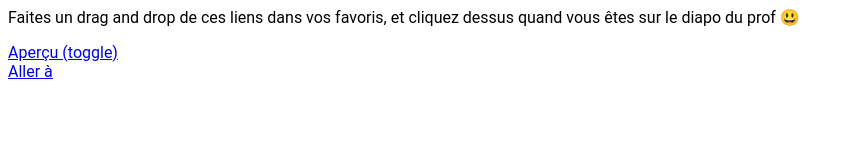
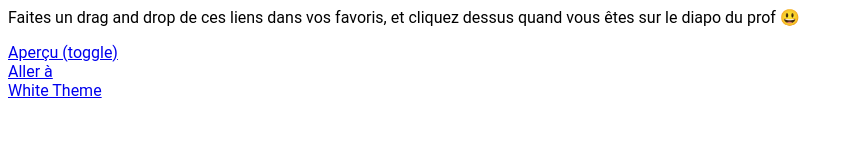
Before and after one commit to Drarig29/reveal-js-things, a plain HTML site: page index.html in a window 1280 px wide. Shown: the whole page, without its empty margins (0-854 px from the left). Drawn offline with Linux system fonts and the light colour scheme.

Commit message:
Added White Theme

```diff
--- a/index.html
+++ b/index.html
@@ -11,3 +11,6 @@
 <a href="javascript:Reveal.toggleOverview()">Aperçu (toggle)</a>
 <br>
 <a href="javascript:var%20s%20=%20document.createElement('script');s.type='text/javascript';document.body.appendChild(s);s.src='https://drarig29.github.io/reveal-js-things/inject.js';void(0);">Aller à</a>
+<br>
+<!-- More on theming: https://github.com/hakimel/reveal.js#theming -->
+<a href="javascript:document.querySelector('#theme').href%20=%20document.querySelector('#theme').href.replace('black','white')">White Theme</a>
```
